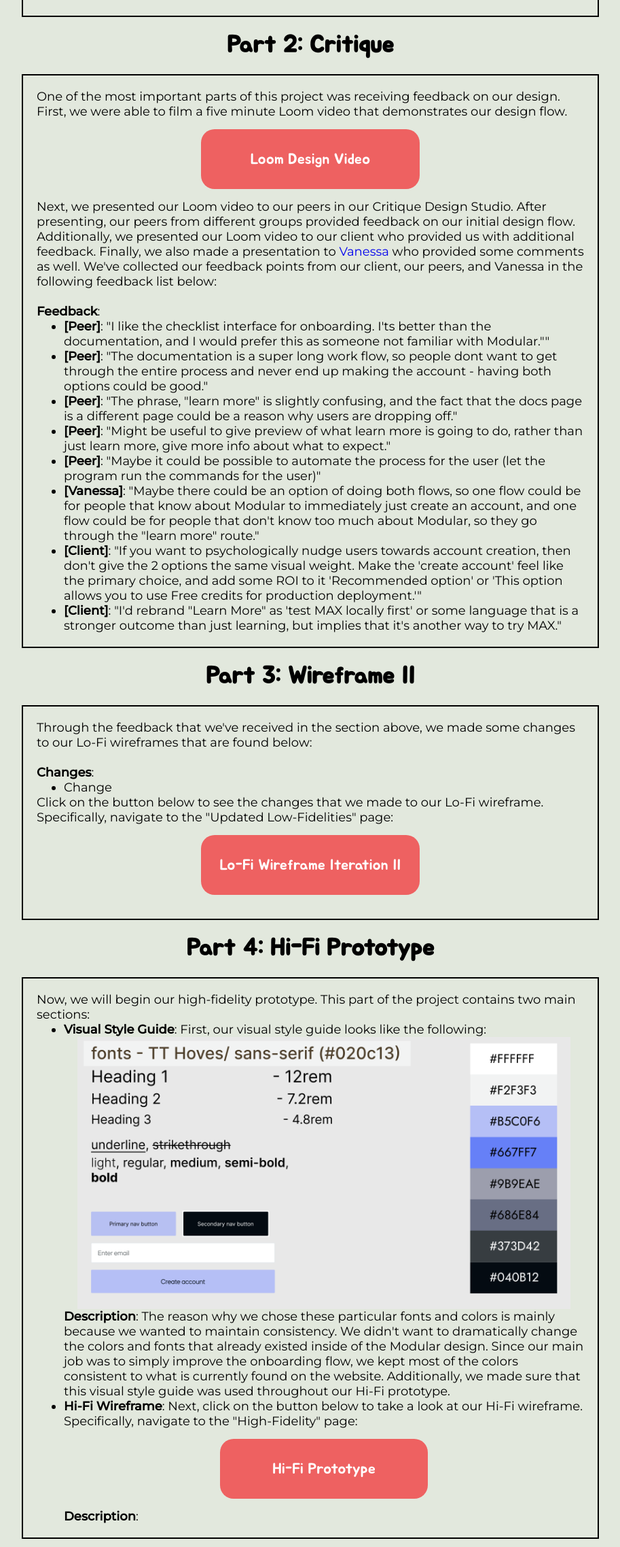
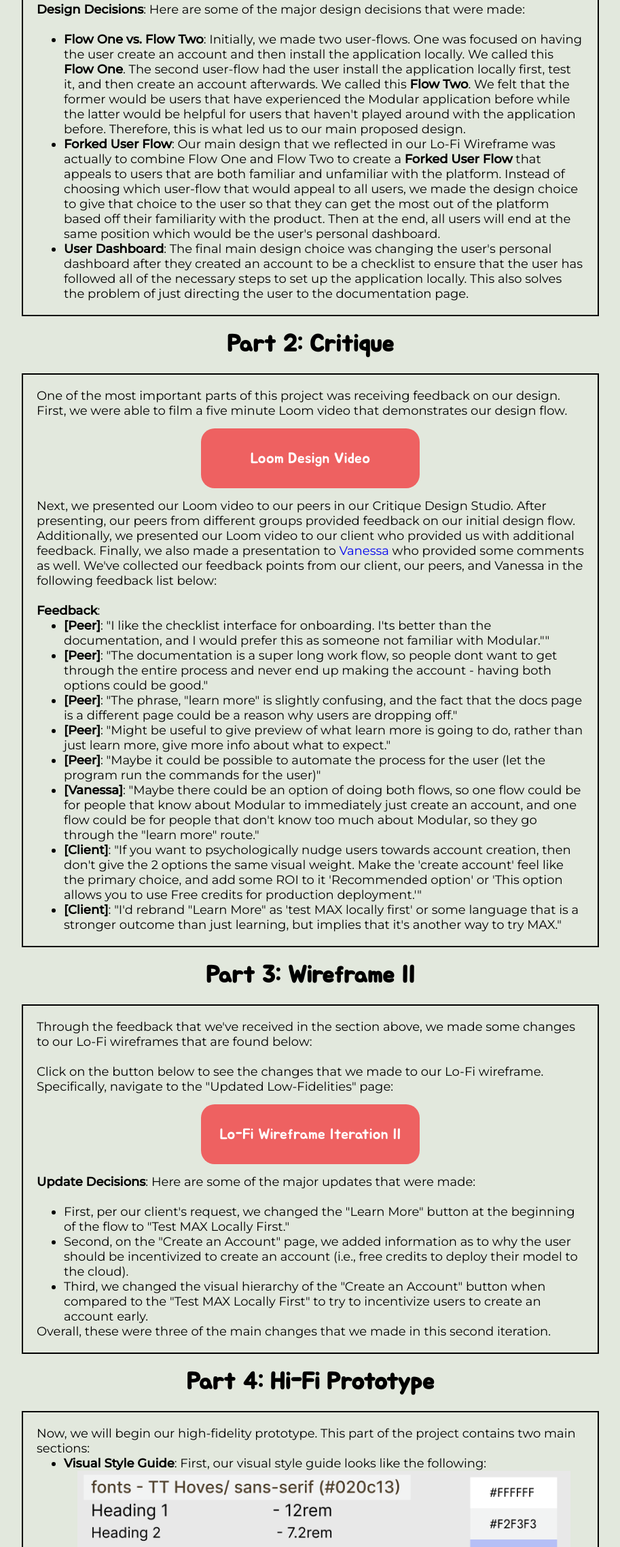
Before and after one commit to justinshin6/iterative-design-handin, a plain HTML site: page index.html in a window 1280 px wide. Shown: the part 4174-6449 px from the top of the page at 68% size, without its empty margins (183-1096 px from the left). Drawn offline with Linux system fonts and the light colour scheme; a web font is replaced by a local one.

Commit message:
ready for final feedback

```diff
--- a/index.html
+++ b/index.html
@@ -146,6 +146,24 @@
                 <button class="web-button">Lo-Fi Wireframe Iteration I</button>
             </a>
         </div>
+        <span class="bold">Design Decisions</span>: Here are some of the major design decisions that were made:
+        <br>
+        <br>
+        <ul>
+            <li class="sub-bullet"><span class="bold">Flow One vs. Flow Two</span>: Initially, we made two user-flows. One was focused on having the user create an account and then install the application locally. We called
+                this <span class="bold">Flow One</span>.
+                The second user-flow had the user install the application locally first, test it, and then create an account afterwards. We called this <span class="bold">Flow Two</span>. We felt that the former would
+                be users that have experienced the Modular application before while the latter would be helpful for users that haven't played around with the application before.
+                Therefore, this is what led us to our main proposed design.
+            </li>
+            <li class="sub-bullet"><span class="bold">Forked User Flow</span>: Our main design that we reflected in our Lo-Fi Wireframe was actually to combine Flow One and Flow Two
+            to create a <span class="bold">Forked User Flow</span> that appeals to users that are both familiar and unfamiliar with the platform. Instead of choosing which
+        user-flow that would appeal to all users, we made the design choice to give that choice to the user so that they can get the most out of the platform based off their familiarity with the
+    product. Then at the end, all users will end at the same position which would be the user's personal dashboard.</li>
+    <li class="sub-bullet"><span class="bold">User Dashboard</span>: The final main design choice was changing the user's personal dashboard after they created an account to be a checklist to ensure that the user has followed
+        all of the necessary steps to set up the application locally. This also solves the problem of just directing the user to the documentation page.
+    </li>
+        </ul>
         </div>
 
     </section>
@@ -192,10 +210,7 @@
         <div class="context-paragraph">
             <p>Through the feedback that we've received in the section above, we made some changes to our Lo-Fi wireframes that are found below:</p>
             <br>
-            <p><span class="bold">Changes</span>:</p>
-            <ul>
-                <li class="sub-bullet">Change</li>
-            </ul>
+
             <p>Click on the button below to see the changes that we made to our Lo-Fi wireframe. Specifically, navigate to the
                 "Updated Low-Fidelities" page:
             </p>
@@ -204,6 +219,18 @@
                     <button class="web-button">Lo-Fi Wireframe Iteration II</button>
                 </a>
             </div>
+            <p><span class="bold">Update Decisions</span>: Here are some of the major updates that were made:</p>
+            <br>
+            <ul>
+                <li class="sub-bullet">First, per our client's request, we changed the "Learn More" button at the beginning of the flow to "Test MAX Locally First."</li>
+                <li class="sub-bullet">Second, on the "Create an Account" page, we added information as to why the user should be incentivized to create an account (i.e., free
+                    credits to deploy their model to the cloud).
+                </li>
+                <li class="sub-bullet">Third, we changed the visual hierarchy of the "Create an Account" button when compared to the "Test MAX Locally First" to try to
+                    incentivize users to create an account early.
+                </li>
+            </ul>
+            <p>Overall, these were three of the main changes that we made in this second iteration.</p>
         </div>
     </section>
 
@@ -224,11 +251,20 @@
                 <li class="sub-bullet"><span class="bold">Hi-Fi Wireframe</span>: Next, click on the button below to take a look at our Hi-Fi wireframe. Specifically,
                 navigate to the "High-Fidelity" page:
                 <div class="button-contain">
-                    <a href="https://www.figma.com/file/DrgmZi6gR5i8fuKzfPPN5l/Modular?type=design&node-id=93-609&mode=design&t=j3MPOokkZ1MD8Lec-0" target="_blank">
+                    <a href="https://www.figma.com/file/DrgmZi6gR5i8fuKzfPPN5l/Modular?type=design&node-id=93-610&mode=design&t=1rC1nFzVDLUzNerA-0" target="_blank">
                         <button class="web-button">Hi-Fi Prototype</button>
                     </a>
                 </div>
-                <p><span class="bold">Description</span>: </p>
+                <p><span class="bold">Description</span>: Overall, we didn't make too many drastic design changes from the Lo-Fi Wireframe to here. Some important points
+                that we wanted to mention was that first, we wanted to make the modal the same theme as the background-color of the webpage. Second, we incorporated the changes
+            to the visual hierarchy that we elaborated on in the previous section. In the end, our final solution that we presented to our client was the forked-approach that
+        allowed both users that were familiar and unfamiliar with the platform to follow through a similar onboarding experience. Additionally, we made a Loom video
+    showcasing our Hi-Fi prototype that can be found by clicking the button below:</p>
+        <div class="button-contain">
+            <a href="https://www.loom.com/share/b97b68e7b5df426baec4d539ce258c4a" target="_blank">
+                <button class="web-button">Loom Hi-Fi Prototype Video</button>
+            </a>
+        </div>
                 </li>
 
             </ul>
```
